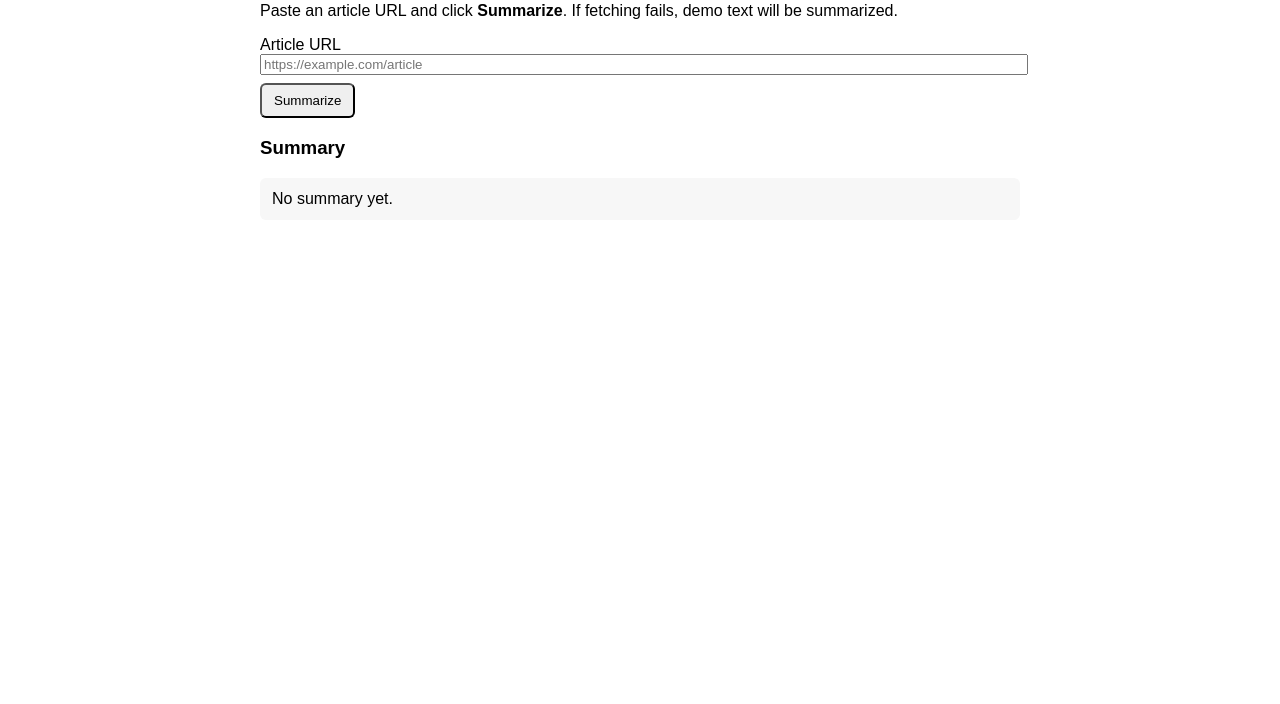
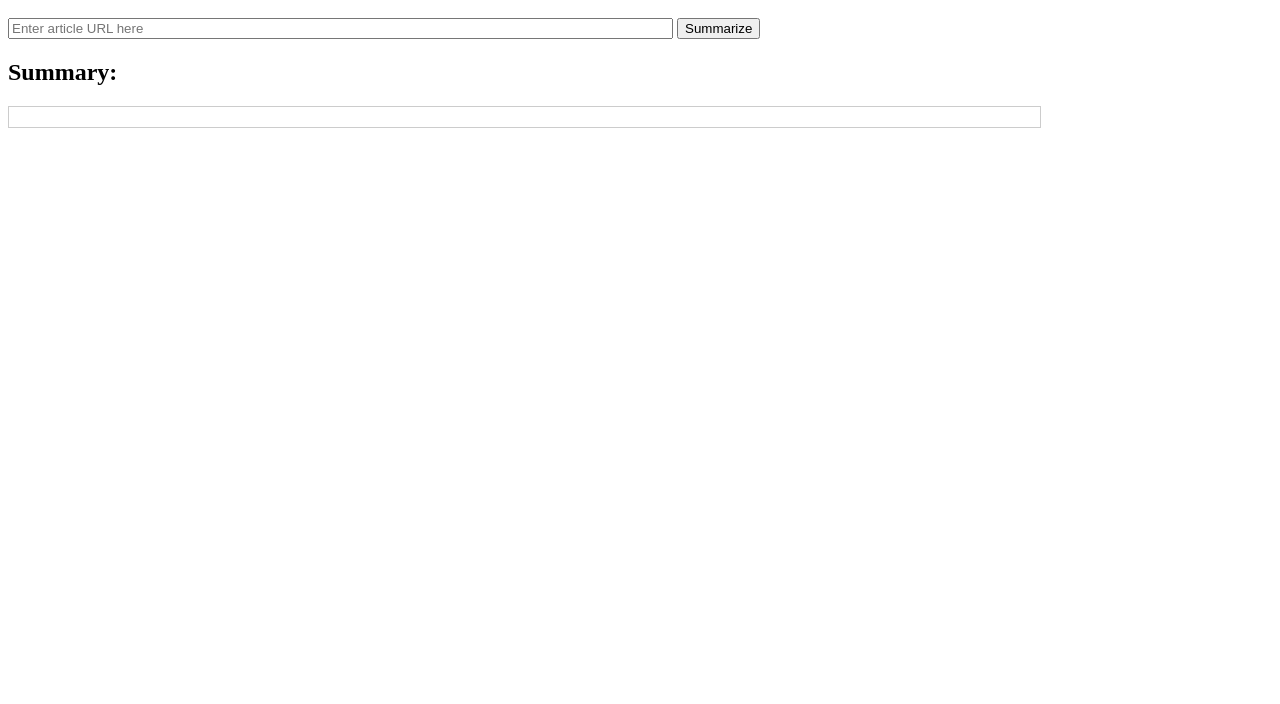
Before and after one commit to RTeja-gif/news_summarizer, a plain HTML site: page demo.html in a window 1280 px wide. Shown: the part 96-800 px from the top of the page. Drawn offline with Linux system fonts and the light colour scheme.

Commit message:
Add interactive demo page for news summarizer

```diff
--- a/demo.html
+++ b/demo.html
@@ -1,58 +1,40 @@
-<!doctype html>
+<!DOCTYPE html>
 <html>
 <head>
-  <meta charset="utf-8" />
-  <title>News Summarizer Demo</title>
-  <style>
-    body{font-family: Arial; max-width:760px;margin:40px auto;padding:0 16px}
-    textarea{width:100%;height:80px;margin-bottom:8px}
-    #summary{white-space:pre-wrap;background:#f7f7f7;padding:12px;border-radius:6px}
-    button{padding:8px 12px;border-radius:6px}
-  </style>
+    <title>News Summarizer</title>
 </head>
 <body>
-  <h1>News Summarizer — Demo</h1>
-  <p>Paste an article URL and click <b>Summarize</b>. If fetching fails, demo text will be summarized.</p>
-
-  <label>Article URL</label>
-  <input id="url" placeholder="https://example.com/article" style="width:100%" />
-
-  <div style="margin-top:8px">
-    <button id="go">Summarize</button>
-  </div>
-
-  <h3>Summary</h3>
-  <div id="summary">No summary yet.</div>
+    <h1>Serverless News Summarizer</h1>
+    <p>Paste a news article URL and click Summarize:</p>
+    <input type="text" id="urlInput" size="80" placeholder="Enter article URL here">
+    <button onclick="summarizeArticle()">Summarize</button>
+    <h2>Summary:</h2>
+    <div id="summary" style="white-space: pre-wrap; border: 1px solid #ccc; padding: 10px; width: 80%;"></div>
 
     <script>
-    const API_ENDPOINT = "https://boayfb3y69.execute-api.ap-south-1.amazonaws.com/default/news-summarizer"; // << replace with your endpoint if different
-    document.getElementById('go').onclick = async () => {
-      const url = document.getElementById('url').value.trim();
-      const body = JSON.stringify({ url: url || "" });
-      document.getElementById('summary').textContent = "Working...";
+        async function summarizeArticle() {
+            const url = document.getElementById('urlInput').value;
+            const summaryDiv = document.getElementById('summary');
+            summaryDiv.textContent = "Loading...";
 
             try {
-        const res = await fetch(API_ENDPOINT, {
+                const response = await fetch("https://boayfb3y69.execute-api.ap-south-1.amazonaws.com/default/news-summarizer", {
                     method: "POST",
                     headers: { "Content-Type": "application/json" },
-          body
+                    body: JSON.stringify({ url })
                 });
-        if (!res.ok) {
-          const txt = await res.text();
-          throw new Error(`HTTP ${res.status}: ${txt}`);
+
+                if (!response.ok) {
+                    summaryDiv.textContent = "Error fetching summary.";
+                    return;
                 }
-        const j = await res.json();
-        if (j.summary) {
-          document.getElementById('summary').textContent = j.summary;
-        } else if (j.error) {
-          document.getElementById('summary').textContent = "Error: " + j.error;
-        } else {
-          document.getElementById('summary').textContent = JSON.stringify(j);
+
+                const data = await response.json();
+                summaryDiv.textContent = data.summary || "No summary returned.";
+            } catch (err) {
+                summaryDiv.textContent = "Error: " + err.message;
             }
-      } catch (err) {
-        document.getElementById('summary').textContent = "Request failed: " + err.message;
         }
-    };
     </script>
 </body>
 </html>
```
Lines whose indentation alone changed are shown as unchanged.
